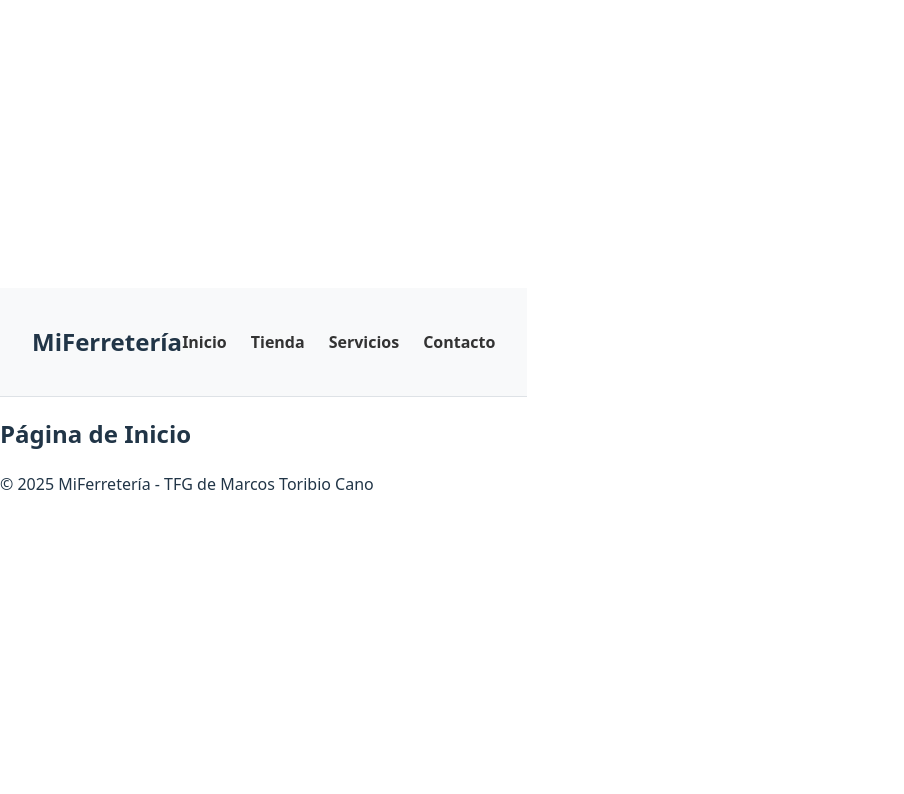
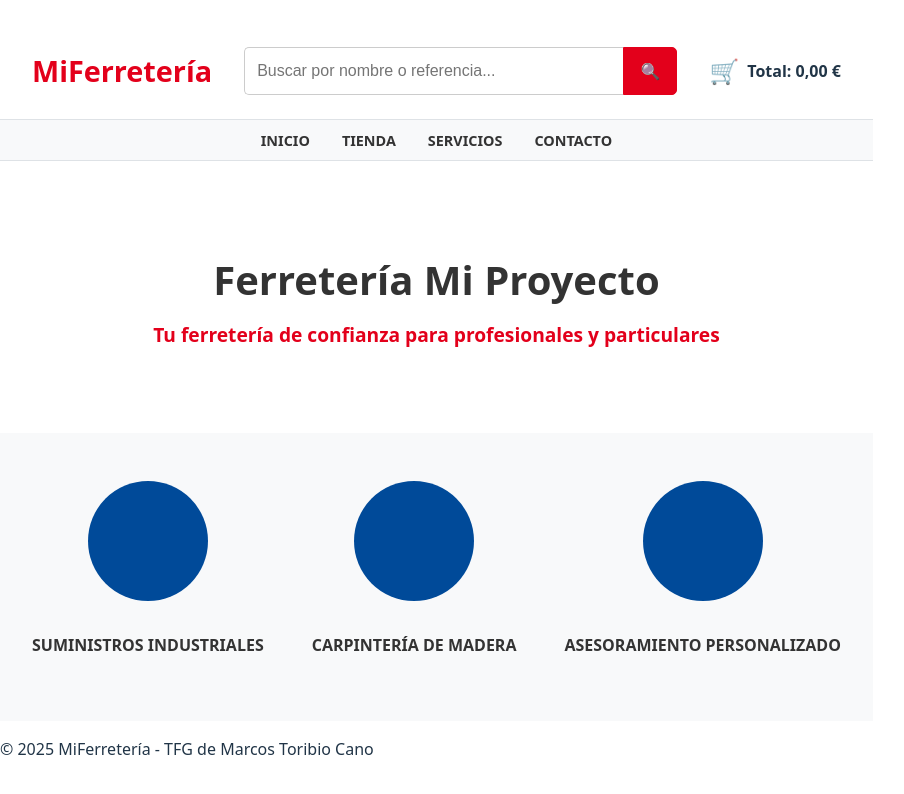
Before and after one commit to MarcosTc3/tfg-ferreteria-online, a React (Vite) app in the folder client/: page / in a window 1280 px wide. Shown: the top 794 px of the page, without its empty margins (0-904 px from the left). Built offline with nearby package versions, Linux system fonts and the light colour scheme.

Commit message:
feat: Construir secciones Hero y Servicios en la página de Inicio

```diff
--- a/client/src/components/Header/Header.css
+++ b/client/src/components/Header/Header.css
@@ -1,12 +1,76 @@
 /* src/components/Header/Header.css */
+
+/* Contenedor principal del header y la navegación */
+.header-wrapper {
+  border-bottom: 1px solid #dee2e6;
+}
 
 header {
   display: flex;
   justify-content: space-between;
   align-items: center;
-  padding: 1rem 2rem;
+  padding: 1.5rem 2rem;
+  background-color: #ffffff;
+}
+
+.logo-container h2 {
+  margin: 0;
+  color: #e3001b; /* Rojo corporativo */
+  font-size: 1.8rem;
+}
+
+.logo-container a {
+  text-decoration: none;
+}
+
+.search-container {
+  flex-grow: 1; /* Hace que ocupe el espacio disponible */
+  display: flex;
+  justify-content: center;
+  padding: 0 2rem;
+}
+
+.search-container input {
+  width: 100%;
+  max-width: 500px; /* Ancho máximo de la barra */
+  padding: 0.75rem;
+  border: 1px solid #ccc;
+  border-right: none;
+  border-radius: 5px 0 0 5px;
+  font-size: 1rem;
+}
+
+.search-container button {
+  padding: 0.75rem 1rem;
+  border: 1px solid #e3001b;
+  background-color: #e3001b;
+  color: white;
+  cursor: pointer;
+  border-radius: 0 5px 5px 0;
+}
+
+.cart-container {
+  display: flex;
+  align-items: center;
+  gap: 0.5rem;
+}
+
+.cart-container span {
+  font-size: 1.5rem;
+}
+
+.cart-container p {
+  margin: 0;
+  font-weight: bold;
+}
+
+/* Barra de navegación de abajo */
+nav {
+  display: flex;
+  justify-content: center; /* Centramos los links */
   background-color: #f8f9fa;
-  border-bottom: 1px solid #dee2e6;
+  padding: 0.5rem 2rem;
+  border-top: 1px solid #dee2e6;
 }
 
 nav ul {
@@ -14,16 +78,17 @@ nav ul {
   display: flex;
   margin: 0;
   padding: 0;
-  gap: 1.5rem; /* Espacio entre los elementos del menú */
+  gap: 2rem; /* Aumentamos el espacio */
 }
 
 nav a {
   text-decoration: none;
   color: #333;
   font-weight: bold;
-  font-size: 1rem;
+  font-size: 0.9rem; /* Un poco más pequeño */
+  text-transform: uppercase; /* En mayúsculas, como en el ejemplo */
 }
 
 nav a:hover {
-  color: #007bff;
+  color: #e3001b;
 }
--- a/client/src/components/Header/Header.jsx
+++ b/client/src/components/Header/Header.jsx
@@ -1,23 +1,40 @@
 // src/components/Header/Header.jsx
 import './Header.css';
-import { Link } from 'react-router-dom'; // 1. IMPORTA LINK
+import { Link } from 'react-router-dom';
 
 function Header() {
   return (
-    <header>
-      <div>
-        <h2>MiFerretería</h2>
-      </div>
+    // Envolvemos todo en un div para la barra de navegación que está debajo
+    <div className="header-wrapper">
+      <header>
+        <div className="logo-container">
+          {/* Usamos un Link en el logo para que siempre lleve a Inicio */}
+          <Link to="/">
+            <h2>MiFerretería</h2>
+          </Link>
+        </div>
+
+        <div className="search-container">
+          <input type="text" placeholder="Buscar por nombre o referencia..." />
+          <button type="submit">🔍</button>
+        </div>
+
+        <div className="cart-container">
+          <span>🛒</span>
+          <p>Total: 0,00 €</p>
+        </div>
+      </header>
+
       <nav>
         <ul>
-          {/* 2. REEMPLAZA <a> POR <Link> y href POR to */}
           <li><Link to="/">Inicio</Link></li>
           <li><Link to="/tienda">Tienda</Link></li>
           <li><Link to="/servicios">Servicios</Link></li>
           <li><Link to="/contacto">Contacto</Link></li>
+          {/* Aquí puedes añadir más enlaces como "Categorías", "Marcas", etc. */}
         </ul>
       </nav>
-    </header>
+    </div>
   );
 }
 
--- /dev/null
+++ b/client/src/components/Hero/Hero.css
@@ -0,0 +1,19 @@
+/* src/components/Hero/Hero.css */
+.hero-container {
+  padding: 4rem 2rem;
+  text-align: center;
+  background-color: #ffffff;
+}
+
+.hero-title {
+  font-size: 2.5rem;
+  font-weight: bold;
+  color: #333;
+  margin-bottom: 0.5rem;
+}
+
+.hero-subtitle {
+  font-size: 1.2rem;
+  color: #e3001b; /* Un rojo similar al del ejemplo */
+  font-weight: bold;
+}
--- /dev/null
+++ b/client/src/components/Hero/Hero.jsx
@@ -0,0 +1,13 @@
+// src/components/Hero/Hero.jsx
+import './Hero.css';
+
+function Hero() {
+  return (
+    <section className="hero-container">
+      <h1 className="hero-title">Ferretería Mi Proyecto</h1>
+      <p className="hero-subtitle">Tu ferretería de confianza para profesionales y particulares</p>
+    </section>
+  );
+}
+
+export default Hero;
--- /dev/null
+++ b/client/src/components/KeyServices/KeyServices.css
@@ -0,0 +1,30 @@
+/* src/components/KeyServices/KeyServices.css */
+.keyservices-container {
+  display: flex;
+  justify-content: center;
+  gap: 3rem;
+  padding: 3rem 2rem;
+  background-color: #f8f9fa; /* Un gris muy claro de fondo */
+}
+
+.service-item {
+  display: flex;
+  flex-direction: column;
+  align-items: center;
+  text-align: center;
+}
+
+.service-icon-circle {
+  width: 120px;
+  height: 120px;
+  border-radius: 50%; /* Esto crea el círculo */
+  background-color: #004a99; /* Un azul oscuro como el del ejemplo */
+  margin-bottom: 1rem;
+  /* En el futuro, usaremos display:flex para centrar el icono dentro */
+}
+
+.service-title {
+  font-size: 1rem;
+  color: #333;
+  font-weight: bold;
+}
--- /dev/null
+++ b/client/src/components/KeyServices/KeyServices.jsx
@@ -0,0 +1,31 @@
+// src/components/KeyServices/KeyServices.jsx
+import './KeyServices.css';
+
+function KeyServices() {
+  return (
+    <section className="keyservices-container">
+      <div className="service-item">
+        <div className="service-icon-circle">
+          {/* Aquí irá un icono SVG o una imagen */}
+        </div>
+        <h3 className="service-title">SUMINISTROS INDUSTRIALES</h3>
+      </div>
+
+      <div className="service-item">
+        <div className="service-icon-circle">
+          {/* Aquí irá un icono SVG o una imagen */}
+        </div>
+        <h3 className="service-title">CARPINTERÍA DE MADERA</h3>
+      </div>
+
+      <div className="service-item">
+        <div className="service-icon-circle">
+          {/* Aquí irá un icono SVG o una imagen */}
+        </div>
+        <h3 className="service-title">ASESORAMIENTO PERSONALIZADO</h3>
+      </div>
+    </section>
+  );
+}
+
+export default KeyServices;
--- a/client/src/pages/Inicio.jsx
+++ b/client/src/pages/Inicio.jsx
@@ -1,10 +1,15 @@
 // src/pages/Inicio.jsx
+import Hero from '../components/Hero/Hero';
+import KeyServices from '../components/KeyServices/KeyServices';
+
 function Inicio() {
   return (
-    <div>
-      <h2>Página de Inicio</h2>
-      {/* Aquí construiremos la página principal como en la foto */}
-    </div>
+    <>
+      <Hero />
+      <KeyServices />
+      {/* Aquí debajo añadiremos más secciones en el futuro, como el banner */}
+    </>
   );
 }
+
 export default Inicio;
```
